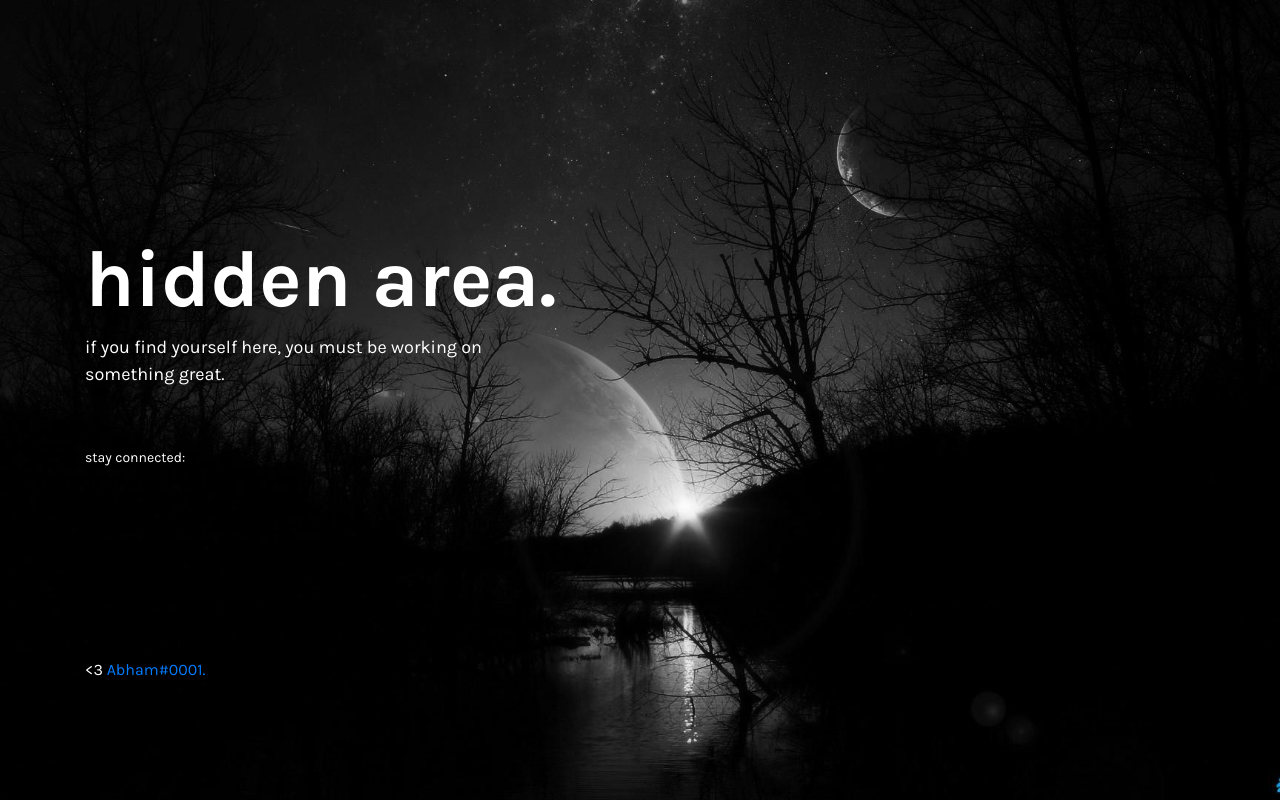
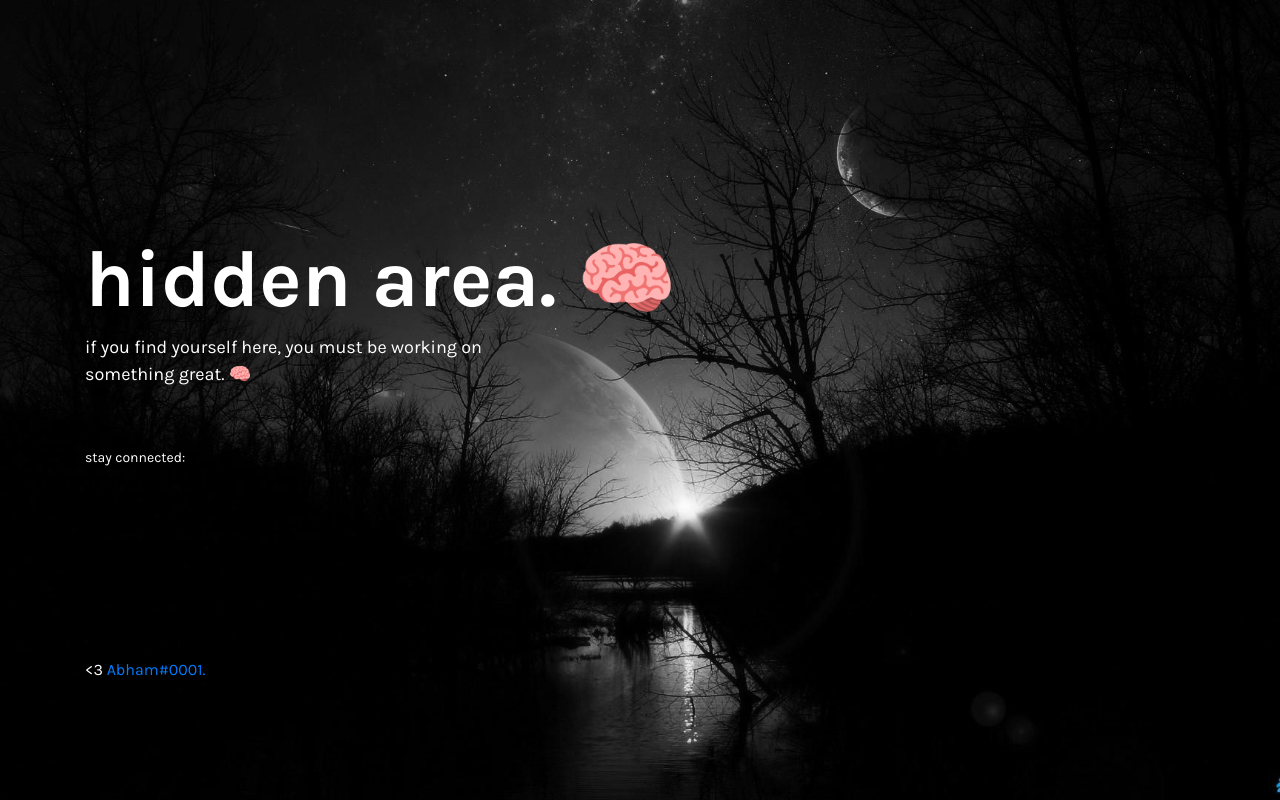
Before and after one commit to Cyber-Cord/cybercord-site, a website: page h1dden_ar3a.html in a window 1280 px wide. Drawn offline with nearby package versions, Linux system fonts and the light colour scheme.

Commit message:
Update h1dden_ar3a.html

```diff
--- a/h1dden_ar3a.html
+++ b/h1dden_ar3a.html
@@ -36,11 +36,11 @@
     </header>
     <main class="my-auto">
         <div class="container">
-            <h1 class="page-title">hidden area.</h1>
-            <p class="page-description">if you find yourself here, you must be working on something great.</p>
+            <h1 class="page-title">hidden area. 🧠</h1>
+            <p class="page-description">if you find yourself here, you must be working on something great. 🧠</p>
             <p>stay connected:</p>
             <nav class="footer-social-links">
-                <!-- Note to self: we don't need this anymore, remove when convenient. YSBmcmlzYmVlcHVwcHkgb25jZSB0b2xkIG1lOiBUSEUgcXVpdGVyIHlvdSBiZWNvbWUsIHRoZSBtb3JlIHlvdSBhcmUgYWJsZSB0byBoZWFyLnppcA== -->
+                <!-- Note to self: we don't need this anymore, or so my brain thinks. Remove when convenient. YSBmcmlzYmVlcHVwcHkgb25jZSB0b2xkIG1lOiBUSEUgcXVpdGVyIHlvdSBiZWNvbWUsIHRoZSBtb3JlIHlvdSBhcmUgYWJsZSB0byBoZWFyLnppcA== -->
             </nav>
         </div>
     </main>
```
